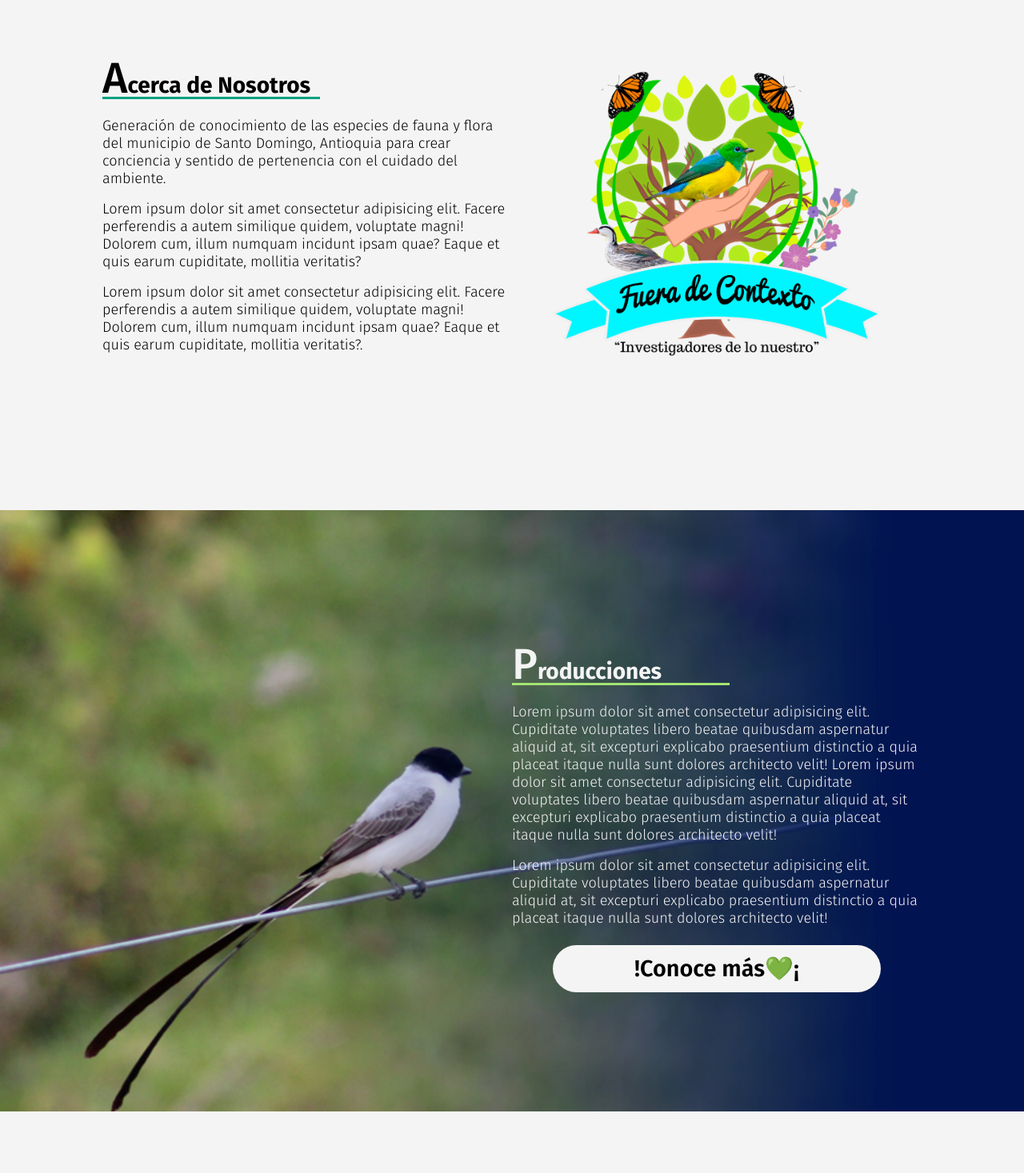
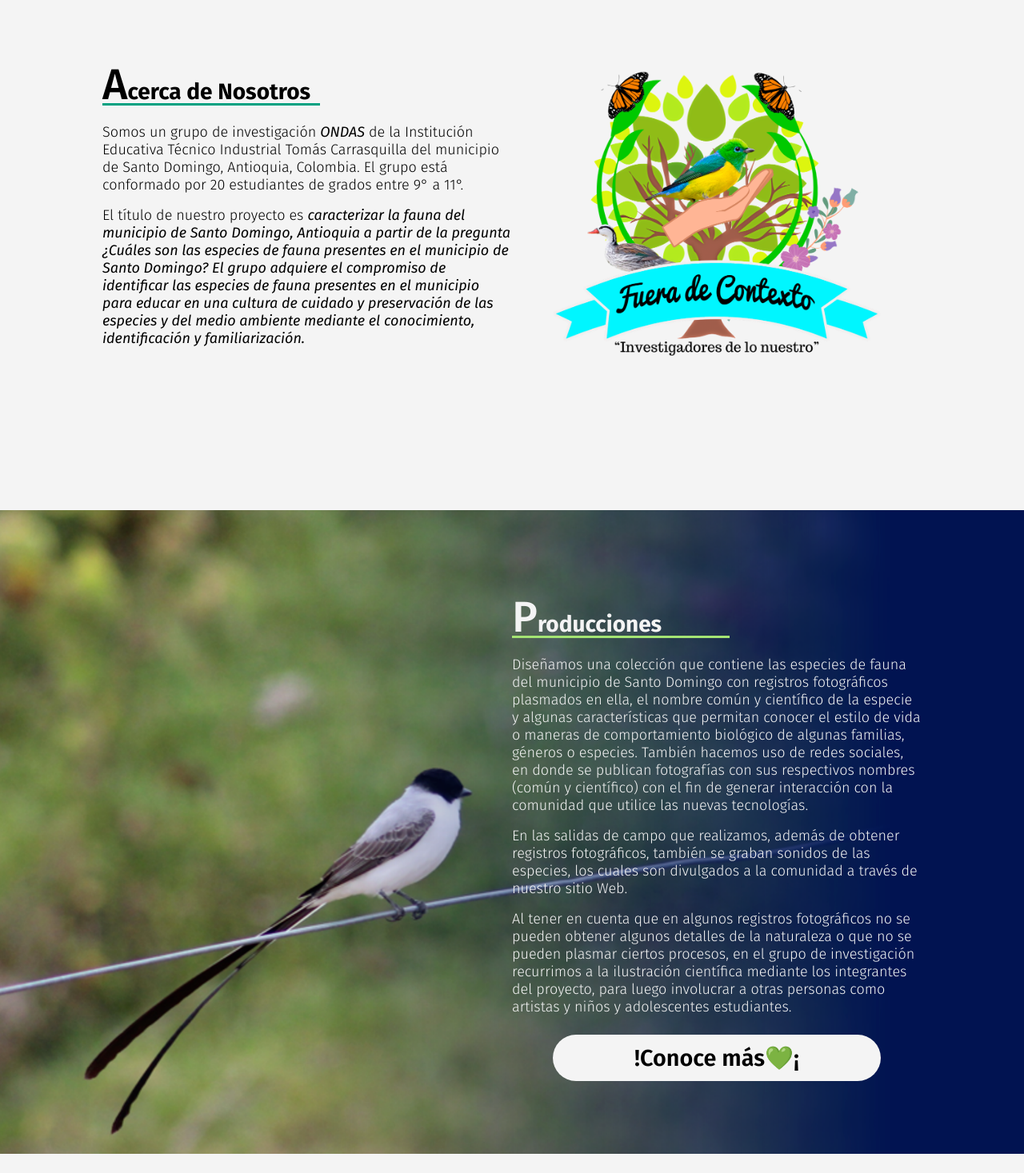
Before and after one commit to JoseGomez14/FDC-Web-Project, a React (Create React App) app: page / in a window 1280 px wide. Shown: the part 914-2381 px from the top of the page at 80% size. Built offline with nearby package versions, Linux system fonts and the light colour scheme; no server answers.

Commit message:
Change information text

```diff
--- a/src/components/main/AboutUs.jsx
+++ b/src/components/main/AboutUs.jsx
@@ -16,11 +16,9 @@ const AboutUs = ({ id }) => {
             <aside>
                 <H2>Acerca de Nosotros</H2>
 
-                <Paragraph>Generación de conocimiento de las especies de fauna y flora del municipio de Santo Domingo, Antioquia para crear conciencia y sentido de pertenencia con el cuidado del ambiente.</Paragraph>
+                <Paragraph>Somos un grupo de investigación <em>ONDAS</em> de la Institución Educativa Técnico Industrial Tomás Carrasquilla del municipio de Santo Domingo, Antioquia, Colombia. El grupo está conformado por 20 estudiantes de grados entre 9° a 11°.</Paragraph>
 
-                <Paragraph>Lorem ipsum dolor sit amet consectetur adipisicing elit. Facere perferendis a autem similique quidem, voluptate magni! Dolorem cum, illum numquam incidunt ipsam quae? Eaque et quis earum cupiditate, mollitia veritatis?</Paragraph>
-
-                <Paragraph>Lorem ipsum dolor sit amet consectetur adipisicing elit. Facere perferendis a autem similique quidem, voluptate magni! Dolorem cum, illum numquam incidunt ipsam quae? Eaque et quis earum cupiditate, mollitia veritatis?. </Paragraph>
+                <Paragraph>El título de nuestro proyecto es <em>caracterizar la fauna del municipio de Santo Domingo, Antioquia a partir de la pregunta ¿Cuáles son las especies de fauna presentes en el municipio de Santo Domingo? El grupo adquiere el compromiso de identificar las especies de fauna presentes en el municipio para educar en una cultura de cuidado y preservación de las especies y del medio ambiente mediante el conocimiento, identificación y familiarización.</em></Paragraph>
             </aside>
             <aside>
                 <Img src={logoFdc} alt="Logo - Fuera de Contexto" />
--- a/src/components/main/Productions.jsx
+++ b/src/components/main/Productions.jsx
@@ -20,8 +20,11 @@ const Productions = ({id}) => {
             </aside>
             <Aside>
                 <H2 light>Producciones</H2>
-                <Paragraph light>Lorem ipsum dolor sit amet consectetur adipisicing elit. Cupiditate voluptates libero beatae quibusdam aspernatur aliquid at, sit excepturi explicabo praesentium distinctio a quia placeat itaque nulla sunt dolores architecto velit! Lorem ipsum dolor sit amet consectetur adipisicing elit. Cupiditate voluptates libero beatae quibusdam aspernatur aliquid at, sit excepturi explicabo praesentium distinctio a quia placeat itaque nulla sunt dolores architecto velit!</Paragraph>
-                <Paragraph light>Lorem ipsum dolor sit amet consectetur adipisicing elit. Cupiditate voluptates libero beatae quibusdam aspernatur aliquid at, sit excepturi explicabo praesentium distinctio a quia placeat itaque nulla sunt dolores architecto velit!</Paragraph>
+                <Paragraph light>Diseñamos una colección que contiene las especies de fauna del municipio de Santo Domingo con registros fotográficos plasmados en ella, el nombre común y científico de la especie y algunas características que permitan conocer el estilo de vida o maneras de comportamiento biológico de algunas familias, géneros o especies. También hacemos uso de redes sociales, en donde se publican fotografías con sus respectivos nombres (común y científico) con el fin de generar interacción con la comunidad que utilice las nuevas tecnologías.</Paragraph>
+
+                <Paragraph light>En las salidas de campo que realizamos, además de obtener registros fotográficos, también se graban sonidos de las especies, los cuales son divulgados a la comunidad a través de nuestro sitio Web.</Paragraph>
+
+                <Paragraph light>Al tener en cuenta que en algunos registros fotográficos no se pueden obtener algunos detalles de la naturaleza o que no se pueden plasmar ciertos procesos, en el grupo de investigación recurrimos a la ilustración científica mediante los integrantes del proyecto, para luego involucrar a otras personas como artistas y niños y adolescentes estudiantes.</Paragraph>
                 <br/>
                 <LearnMore as={NavLink} to='/gallery' light='true'>!Conoce más💚¡</LearnMore>
             </Aside>
```
